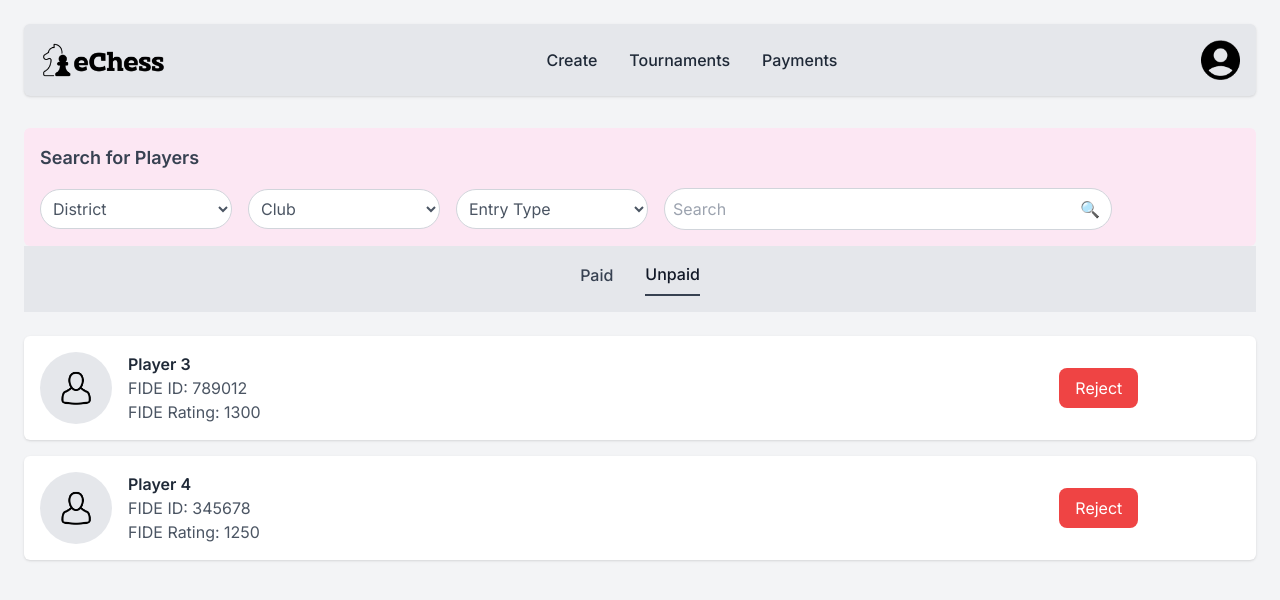
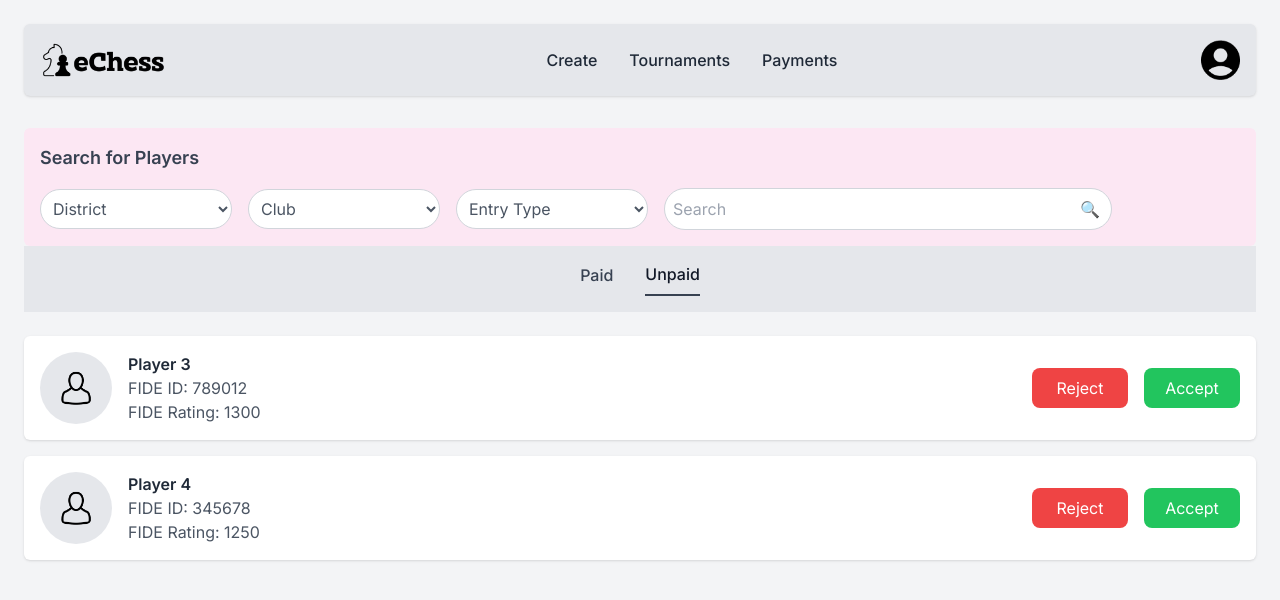
Before and after one commit to SanjanaFernando/eChess, a React (Vite) app: page /opay in a window 1280 px wide. Both pictures are taken after a click on the button "Unpaid". Shown: the top 600 px of the page. Built offline with nearby package versions, Linux system fonts and the light colour scheme; no server answers.

Commit message:
Accept button not showing error fix

```diff
--- a/src/components/OrganizerPayment.jsx
+++ b/src/components/OrganizerPayment.jsx
@@ -150,20 +150,22 @@ const OrganizerPaymentPage = () => {
               </div>
             </div>
             {activeTab === "Unpaid" ? (
-              <div className="flex space-x-4">
+              <div className="flex flex-col sm:flex-row sm:space-x-4 space-y-4 sm:space-y-0 justify-center items-center">
               <button
                 onClick={() => handleRejectClick(player.name)}
-                  className="px-4 py-2 bg-red-500 text-white rounded-lg"
+                className="px-4 py-2 bg-red-500 text-white rounded-lg w-24"
               >
                 Reject
               </button>
               <button
                 onClick={() => handleAcceptClick(player.name)}
-                  className="px-4 py-2 bg-blue-500 text-white rounded-lg"
+                className="px-4 py-2 bg-green-500 text-white rounded-lg w-24"
               >
                 Accept
               </button>
             </div>
+
+
             ) : (
               <button className="text-green-500 font-medium">Paid</button>
             )}
```
Lines whose indentation alone changed are shown as unchanged.
